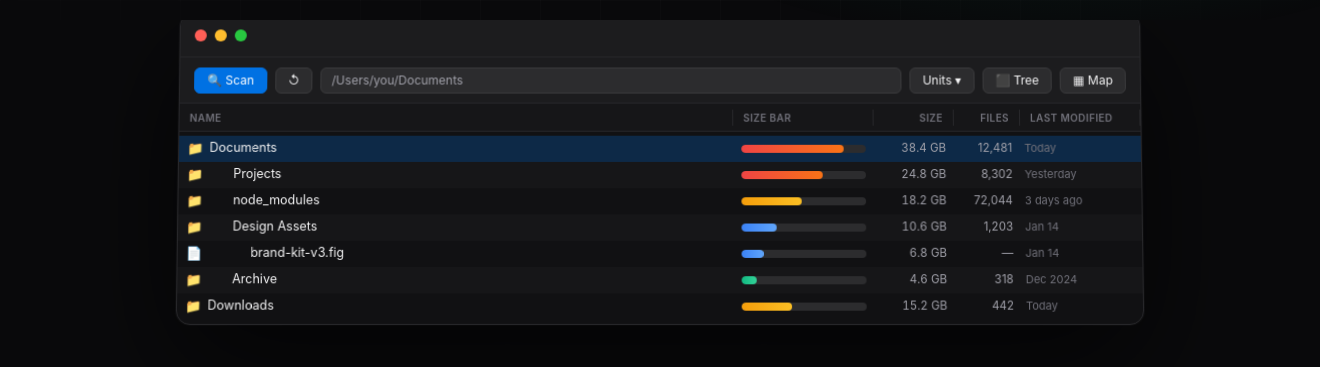
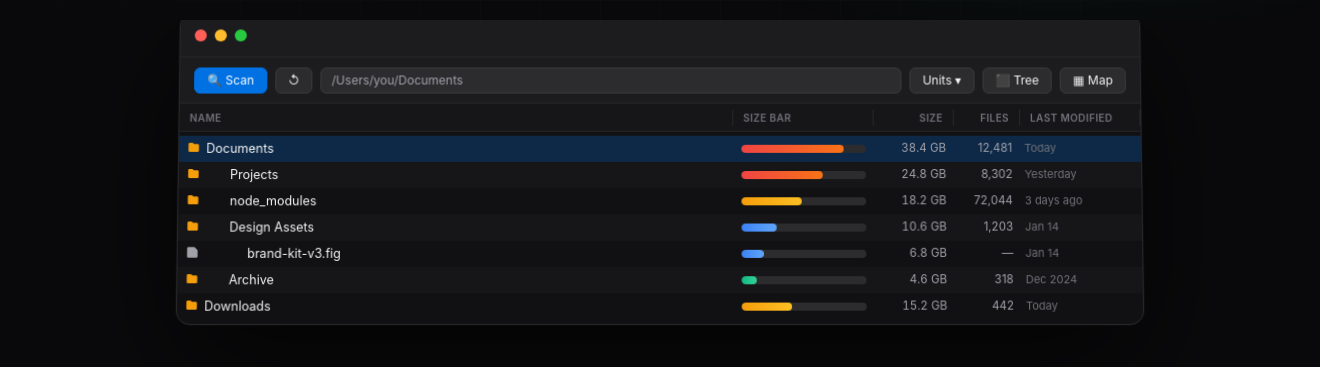
Before and after one commit to mhkasif/DiskPilot, an Electron app: page docs/index.html in a window 1320 px wide. Shown: the part 780-1147 px from the top of the page. Drawn offline with Linux system fonts and the light colour scheme.

Commit message:
Fix: replace emoji icons with SVGs in mock, increase padding for + clip

```diff
--- a/docs/index.html
+++ b/docs/index.html
@@ -334,7 +334,8 @@
       flex: 1; font-size: 12.5px; color: var(--text);
       display: flex; align-items: center; gap: 6px; overflow: hidden;
     }
-    .wr-icon { font-size: 13px; flex-shrink: 0; }
+    .wr-icon { font-size: 14px; flex-shrink: 0; font-family: "Apple Color Emoji","Segoe UI Emoji","Noto Color Emoji",sans-serif; line-height: 1; }
+    .wr-icon svg { display: inline-block; vertical-align: middle; }
     .wr-indent { display: inline-block; }
     .wr-bar   { width: 140px; padding: 0 8px; }
     .wr-size  { width: 80px; font-size: 11.5px; color: var(--text2); text-align: right; padding-right: 8px; font-variant-numeric: tabular-nums; }
@@ -625,49 +626,49 @@
     </div>
     <div class="window-rows">
       <div class="window-row selected">
-        <div class="wr-name"><span class="wr-icon">📁</span> Documents</div>
+        <div class="wr-name"><span class="wr-icon"><svg width="13" height="13" viewBox="0 0 20 20" fill="#f59e0b"><path d="M2 5a2 2 0 0 1 2-2h3.586A2 2 0 0 1 9 3.586L10.414 5H16a2 2 0 0 1 2 2v8a2 2 0 0 1-2 2H4a2 2 0 0 1-2-2V5z"/></svg></span> Documents</div>
         <div class="wr-bar"><div class="bar-track"><div class="bar-fill f1" style="width:82%"></div></div></div>
         <div class="wr-size">38.4 GB</div>
         <div class="wr-files">12,481</div>
         <div class="wr-mtime">Today</div>
       </div>
       <div class="window-row">
-        <div class="wr-name"><span class="wr-icon">📁</span> <span class="wr-indent" style="padding-left:18px"></span>Projects</div>
+        <div class="wr-name"><span class="wr-icon"><svg width="13" height="13" viewBox="0 0 20 20" fill="#f59e0b"><path d="M2 5a2 2 0 0 1 2-2h3.586A2 2 0 0 1 9 3.586L10.414 5H16a2 2 0 0 1 2 2v8a2 2 0 0 1-2 2H4a2 2 0 0 1-2-2V5z"/></svg></span><span class="wr-indent" style="padding-left:18px"></span>Projects</div>
         <div class="wr-bar"><div class="bar-track"><div class="bar-fill f1" style="width:65%"></div></div></div>
         <div class="wr-size">24.8 GB</div>
         <div class="wr-files">8,302</div>
         <div class="wr-mtime">Yesterday</div>
       </div>
       <div class="window-row">
-        <div class="wr-name"><span class="wr-icon">📁</span> <span class="wr-indent" style="padding-left:18px"></span>node_modules</div>
+        <div class="wr-name"><span class="wr-icon"><svg width="13" height="13" viewBox="0 0 20 20" fill="#f59e0b"><path d="M2 5a2 2 0 0 1 2-2h3.586A2 2 0 0 1 9 3.586L10.414 5H16a2 2 0 0 1 2 2v8a2 2 0 0 1-2 2H4a2 2 0 0 1-2-2V5z"/></svg></span><span class="wr-indent" style="padding-left:18px"></span>node_modules</div>
         <div class="wr-bar"><div class="bar-track"><div class="bar-fill f2" style="width:48%"></div></div></div>
         <div class="wr-size">18.2 GB</div>
         <div class="wr-files">72,044</div>
         <div class="wr-mtime">3 days ago</div>
       </div>
       <div class="window-row">
-        <div class="wr-name"><span class="wr-icon">📁</span> <span class="wr-indent" style="padding-left:18px"></span>Design Assets</div>
+        <div class="wr-name"><span class="wr-icon"><svg width="13" height="13" viewBox="0 0 20 20" fill="#f59e0b"><path d="M2 5a2 2 0 0 1 2-2h3.586A2 2 0 0 1 9 3.586L10.414 5H16a2 2 0 0 1 2 2v8a2 2 0 0 1-2 2H4a2 2 0 0 1-2-2V5z"/></svg></span><span class="wr-indent" style="padding-left:18px"></span>Design Assets</div>
         <div class="wr-bar"><div class="bar-track"><div class="bar-fill f3" style="width:28%"></div></div></div>
         <div class="wr-size">10.6 GB</div>
         <div class="wr-files">1,203</div>
         <div class="wr-mtime">Jan 14</div>
       </div>
       <div class="window-row">
-        <div class="wr-name"><span class="wr-icon">📄</span> <span class="wr-indent" style="padding-left:36px"></span>brand-kit-v3.fig</div>
+        <div class="wr-name"><span class="wr-icon"><svg width="13" height="13" viewBox="0 0 20 20" fill="#a1a1aa"><path d="M4 2a2 2 0 0 0-2 2v12a2 2 0 0 0 2 2h12a2 2 0 0 0 2-2V7.414A2 2 0 0 0 17.414 6L14 2.586A2 2 0 0 0 12.586 2H4z"/></svg></span><span class="wr-indent" style="padding-left:36px"></span>brand-kit-v3.fig</div>
         <div class="wr-bar"><div class="bar-track"><div class="bar-fill f3" style="width:18%"></div></div></div>
         <div class="wr-size">6.8 GB</div>
         <div class="wr-files">—</div>
         <div class="wr-mtime">Jan 14</div>
       </div>
       <div class="window-row">
-        <div class="wr-name"><span class="wr-icon">📁</span> <span class="wr-indent" style="padding-left:18px"></span>Archive</div>
+        <div class="wr-name"><span class="wr-icon"><svg width="13" height="13" viewBox="0 0 20 20" fill="#f59e0b"><path d="M2 5a2 2 0 0 1 2-2h3.586A2 2 0 0 1 9 3.586L10.414 5H16a2 2 0 0 1 2 2v8a2 2 0 0 1-2 2H4a2 2 0 0 1-2-2V5z"/></svg></span><span class="wr-indent" style="padding-left:18px"></span>Archive</div>
         <div class="wr-bar"><div class="bar-track"><div class="bar-fill f4" style="width:12%"></div></div></div>
         <div class="wr-size">4.6 GB</div>
         <div class="wr-files">318</div>
         <div class="wr-mtime">Dec 2024</div>
       </div>
       <div class="window-row">
-        <div class="wr-name"><span class="wr-icon">📁</span> Downloads</div>
+        <div class="wr-name"><span class="wr-icon"><svg width="13" height="13" viewBox="0 0 20 20" fill="#f59e0b"><path d="M2 5a2 2 0 0 1 2-2h3.586A2 2 0 0 1 9 3.586L10.414 5H16a2 2 0 0 1 2 2v8a2 2 0 0 1-2 2H4a2 2 0 0 1-2-2V5z"/></svg></span> Downloads</div>
         <div class="wr-bar"><div class="bar-track"><div class="bar-fill f2" style="width:40%"></div></div></div>
         <div class="wr-size">15.2 GB</div>
         <div class="wr-files">442</div>
```
